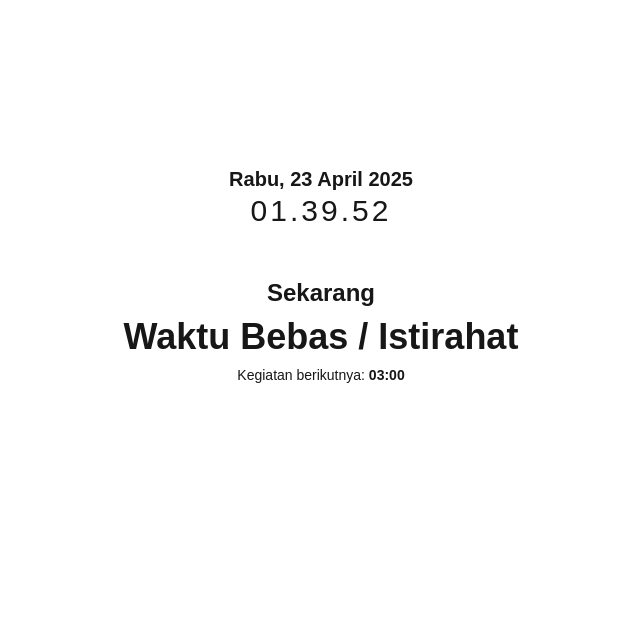
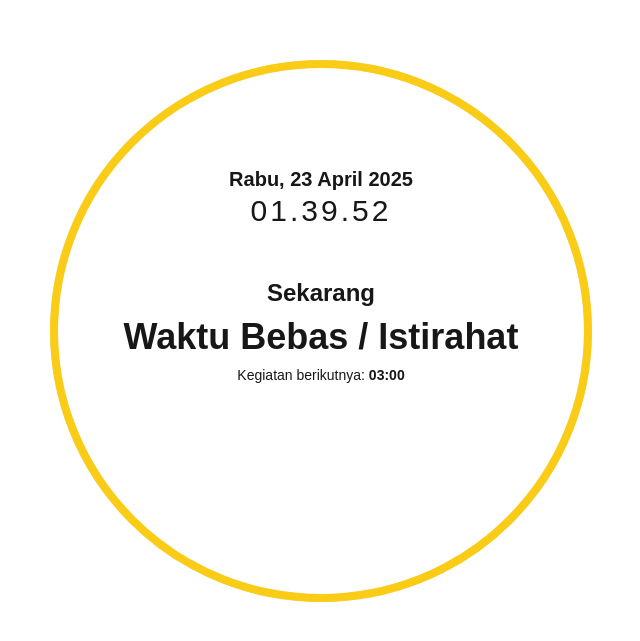
Before and after one commit to faiz832/Alpha-Mode, a Next.js app: page / in a window 1280 px wide. Shown: the part 125-766 px from the top of the page, without its empty margins (319-959 px from the left). Built offline with nearby package versions, Linux system fonts and the light colour scheme.

Commit message:
fix circular and current activity

```diff
--- a/src/app/components/CircularCountdown.tsx
+++ b/src/app/components/CircularCountdown.tsx
@@ -5,10 +5,11 @@ import { useEffect, useState } from "react";
 interface Props {
   startTime: Date;
   endTime: Date;
+  size?: number; // default 150
 }
 
-export default function CircularCountdown({ startTime, endTime }: Props) {
-  const radius = 60;
+export default function CircularCountdown({ startTime, endTime, size = 150 }: Props) {
+  const radius = size / 2 - 8;
   const circumference = 2 * Math.PI * radius;
   const [progress, setProgress] = useState(0);
 
@@ -31,27 +32,9 @@ export default function CircularCountdown({ startTime, endTime }: Props) {
   const offset = circumference * (1 - progress);
 
   return (
-    <svg width="150" height="150" className="absolute">
-      <circle
-        cx="75"
-        cy="75"
-        r={radius}
-        stroke="#e5e7eb" // gray-200
-        strokeWidth="8"
-        fill="none"
-      />
-      <circle
-        cx="75"
-        cy="75"
-        r={radius}
-        stroke="#facc15" // yellow-400
-        strokeWidth="8"
-        fill="none"
-        strokeDasharray={circumference}
-        strokeDashoffset={offset}
-        strokeLinecap="round"
-        transform="rotate(-90 75 75)"
-      />
+    <svg width={size} height={size}>
+      <circle cx={size / 2} cy={size / 2} r={radius} stroke="#e5e7eb" strokeWidth="8" fill="none" />
+      <circle cx={size / 2} cy={size / 2} r={radius} stroke="#facc15" strokeWidth="8" fill="none" strokeDasharray={circumference} strokeDashoffset={offset} strokeLinecap="round" transform={`rotate(-90 ${size / 2} ${size / 2})`} />
     </svg>
   );
 }
--- a/src/app/components/CurrentActivity.tsx
+++ b/src/app/components/CurrentActivity.tsx
@@ -16,12 +16,12 @@ export default function CurrentActivity() {
       const { activity, nextAt, start, end } = getCurrentActivity(now);
       setActivity(activity);
       setNextTime(nextAt);
-      setStartTime(start);
-      setEndTime(end);
+      setStartTime(parseTime(start));
+      setEndTime(parseTime(end));
     };
 
     update();
-    const interval = setInterval(update, 30 * 1000); // update tiap 30 detik
+    const interval = setInterval(update, 30 * 1000);
     return () => clearInterval(interval);
   }, []);
 
@@ -29,7 +29,7 @@ export default function CurrentActivity() {
     <div className="relative flex flex-col items-center justify-center mt-6 text-center">
       {startTime && endTime && (
         <div className="absolute">
-          <CircularCountdown startTime={parseTime(startTime)} endTime={parseTime(endTime)} />
+          <CircularCountdown startTime={startTime} endTime={endTime} size={550} />
         </div>
       )}
       <h2 className="text-2xl font-bold mb-2 relative z-10">Sekarang</h2>
```
